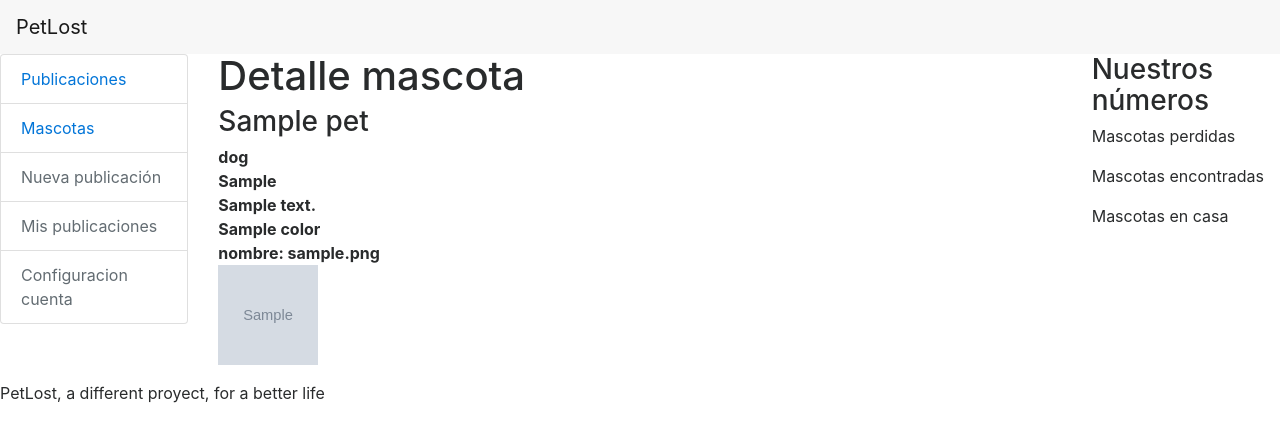
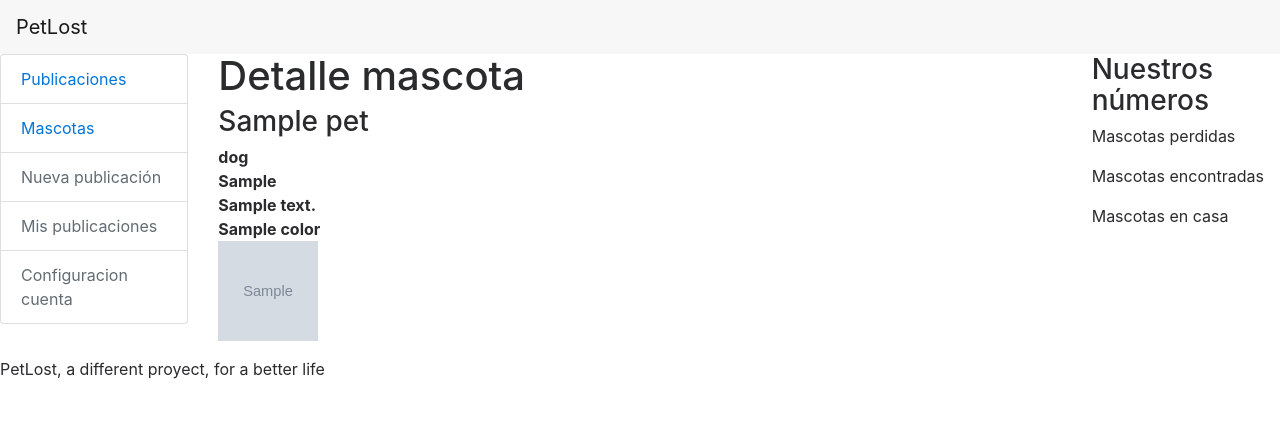
Before and after one commit to isGroba/petLost, a Django app: page /webapp/pet/1/ in a window 1280 px wide. Shown: the top 442 px of the page. Run offline with Django 3.2, Linux system fonts and the light colour scheme; tables that the repository leaves empty hold one stand-in row (values such as "Sample post"); grey boxes marked "Sample" are stand-in pictures; some libraries are stand-ins or nearby versions.

Commit message:
elimina nombre pet

```diff
--- a/webapp/templates/webapp/pet/detail.html
+++ b/webapp/templates/webapp/pet/detail.html
@@ -8,7 +8,6 @@
     {% for color in pet.color.all %}
         <dt>{{ color }}</dt>
     {% endfor %}
-    <dt>nombre: {{ pet.picture }}</dt>
     {% if pet.picture %}
     <dt> <img src= "/media/{{pet.picture}}" alt="Fotografia {{ pet.name }}" height="100" width="100"> </dt>
     {% endif %}
```
